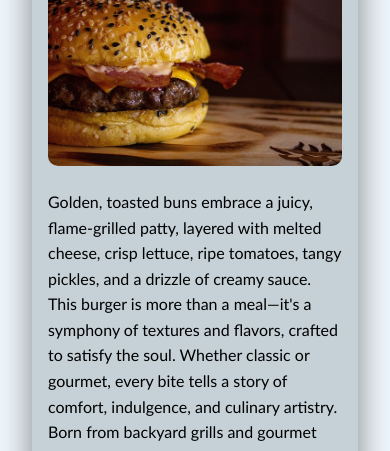
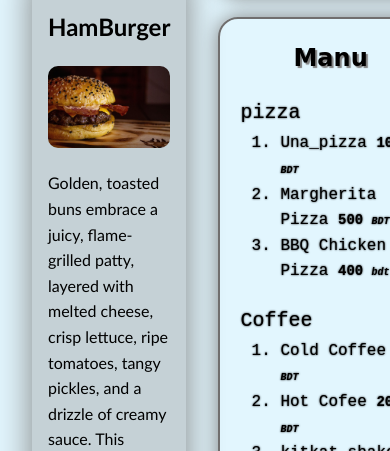
Before and after one commit to AhnafHuqAbir/Capstone-project_Restruedent, a plain HTML site: page index.html in a window 390 px wide. Shown: the part 649-1100 px from the top of the page. Drawn offline with Linux system fonts and the light colour scheme.

Commit message:
completed

```diff
--- a/index.html
+++ b/index.html
@@ -87,6 +87,40 @@
                     around the world.</p>
             </article>
         </section>
+        <aside>
+            <section class="side-bar">
+                <h2>Our Unique foods</h2>
+                <ul>
+                    <li> Una_Pizza</li>
+                    <li>Hot Coffee</li>
+                    <li> HamBurger</li>
+                    <li> KitKat Shake</li>
+                    <li> Potata burger</li>
+                </ul>
+            </section>
+            <section class="side-bar">
+                <h2>Manu</h2>
+                <p class="side-bar_p">pizza</p>
+                <ul>
+                    <li>Una_pizza <b>1000 <i>BDT</i></b></li>
+                    <li>Margherita Pizza <b>500 <i>BDT</i></b></li>
+                    <li>BBQ Chicken Pizza <b>400 <i>bdt</i></b></li>
+                </ul>
+                <p class="side-bar_p">Coffee</p>
+                <ul>
+                    <li>Cold Coffee <b>190 <i>BDT</i></b></li>
+                    <li>Hot Cofee <b>200 <i>BDT</i></b></li>
+                    <li>kitkat shake <b>400 <i>bdt</i></b></li>
+                </ul>
+                <p class="side-bar_p">Burger</p>
+                <ul>
+                    <li>HamBurger <b>700 <i>BDT</i></b></li>
+                    <li>Cheeseburger<b>520 <i>BDT</i></b></li>
+                    <li>Potata burger <b>200 <i>bdt</i></b></li>
+                </ul>
+
+            </section>
+        </aside>
     </main>
 </body>
 
--- a/style.css
+++ b/style.css
@@ -2,14 +2,14 @@ body {
     font-family: 'Gill Sans', 'Gill Sans MT', Calibri, 'Trebuchet MS', sans-serif;
     margin: 0;
     line-height: 1.6;
-    background-color: aliceblue;
+    background-color: rgb(226, 246, 254);
 }
 
 .navbar {
     display: flex;
     justify-content: space-between;
     align-items: center;
-    background: linear-gradient(rgb(65, 64, 64), rgb(135, 135, 137), rgb(252, 252, 255));
+    background: linear-gradient(rgb(65, 64, 64), rgb(135, 135, 137), rgb(234, 234, 255));
     color: black;
     padding: 1rem 2rem;
 }
@@ -110,7 +110,7 @@ nav li a:hover {
 }
 
 .Contact {
-    flex: 3;
+    flex: 1;
 }
 
 .Contact article {
@@ -125,3 +125,43 @@ nav li a:hover {
     width: 100%;
     border-radius: 10px;
 }
+
+.side-bar {
+    background: transparent;
+    margin-bottom: 20px;
+    padding: 20px;
+    border-radius: 20px;
+    box-shadow: 0 0 20px gray;
+    border: 2px solid rgb(112, 110, 110);
+}
+
+.side-bar h2 {
+    text-align: center;
+    margin: 0;
+    padding: 0;
+    font-family: cursive;
+    text-shadow: 2px 2px 1px gray;
+}
+
+.side-bar_p {
+    font-family: 'Courier New', Courier, monospace;
+    text-shadow: 0 0 2px;
+    font-size: 20px;
+    margin-bottom: 0;
+}
+
+.side-bar ul {
+    font-family: 'Courier New', Courier, monospace;
+    text-shadow: 0 0 2px;
+    list-style-type: decimal;
+    margin-top: 2px;
+}
+
+b {
+    font-size: 14px;
+    font-family: monospace;
+}
+
+i {
+    font-size: 10px;
+}
```
